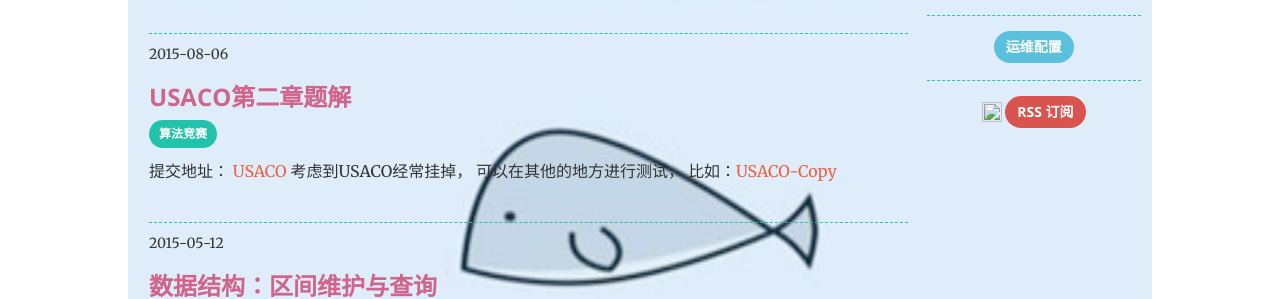
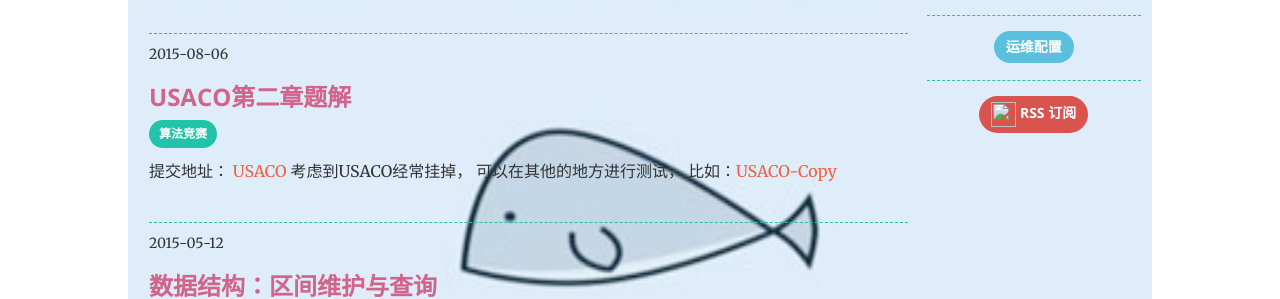
Before and after one commit to tcOops/hololens, a Jekyll site: the page built from index.html, in a window 1280 px wide and 900 px high, scrolled down 979 px. Shown: the part 164-463 px from the top of the window. Built offline with Jekyll 4.4.1, drawn with Linux system fonts in a browser that asks for light colours; Markdown is read by kramdown in place of the engine named in the settings; comment, search, counter and statistics services are not loaded.

Commit message:
change header img

```diff
--- a/_includes/blogList.html
+++ b/_includes/blogList.html
@@ -41,8 +41,8 @@
 		 	</div>
 		 	{% endfor %}
 		 	<div class="tag-block">
-		 		<img src="../img/RSS.png" width="20px" height="20px">
-		 		 <a href="http://www.spacenx.pw/feed.xml" target="_blank" title="rss" class="btn btn-danger btn-sl wow tada"> RSS 订阅</a>
+
+		 		 <a href="http://www.spacenx.pw/feed.xml" target="_blank" title="rss" class="btn btn-danger btn-sl wow tada"><img src="../img/RSS.png" width="25px" height="25px"> RSS 订阅</a>
 		 	</div>
 		</div>
 	</div>
```
